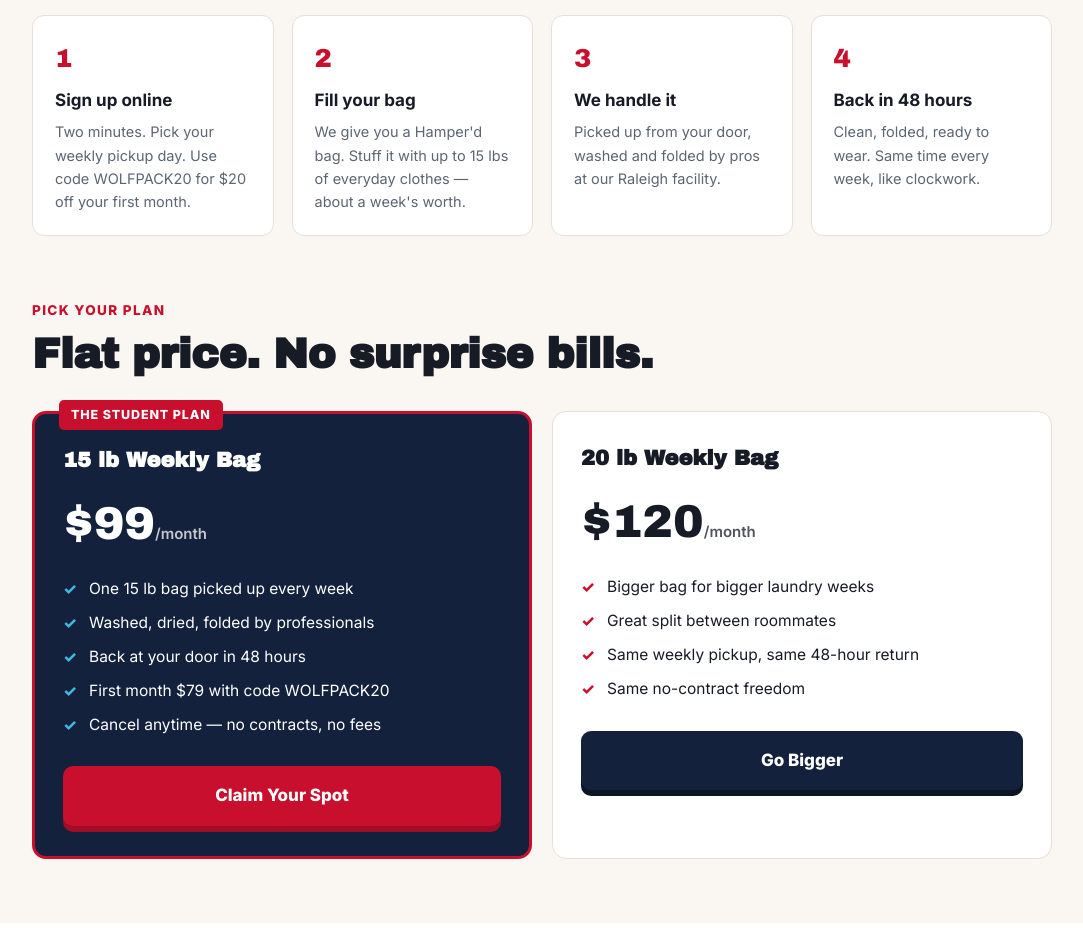
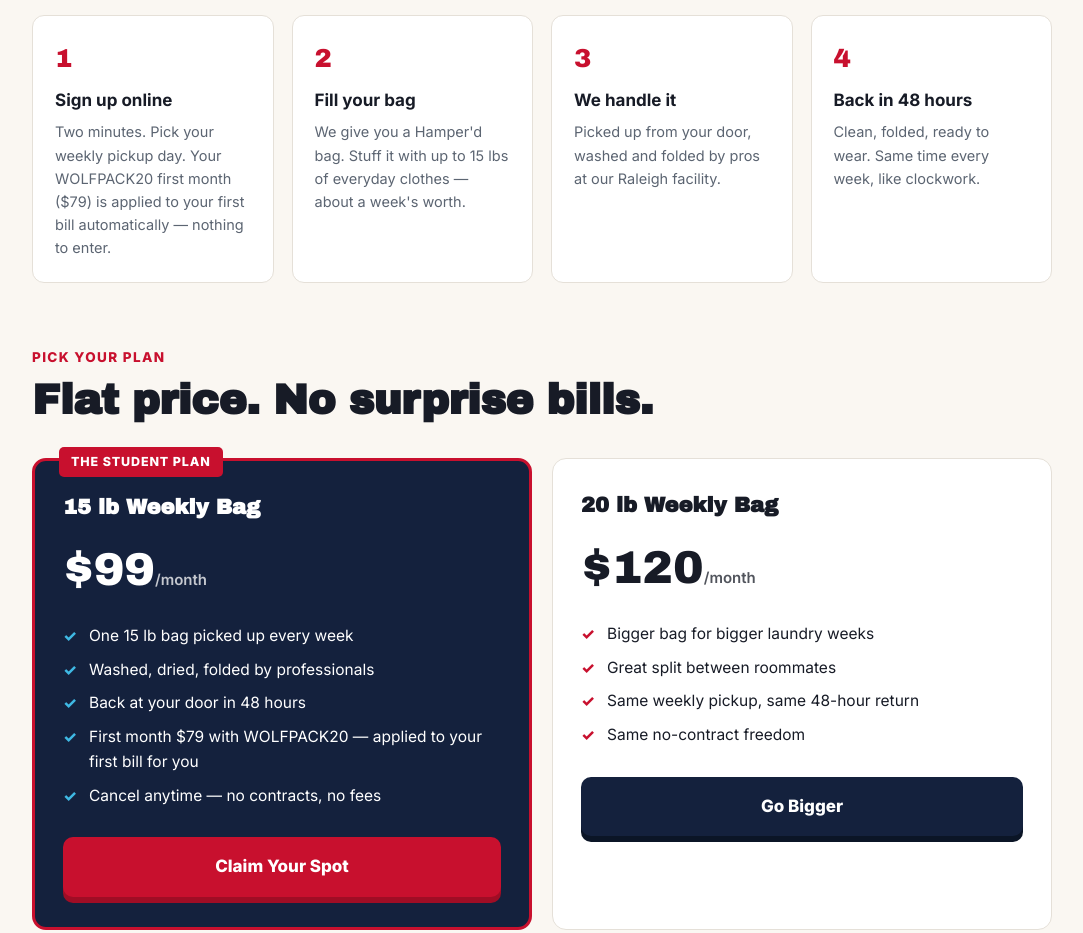
Before and after one commit to Patelv25/cleanyourdirtylaundry, a plain HTML site: page index.html in a window 1280 px wide. Shown: the part 1040-1973 px from the top of the page, without its empty margins (98-1181 px from the left). Drawn offline with Linux system fonts and the light colour scheme.

Commit message:
Truthful promo mechanics: WOLFPACK20 applied to first bill automatically (portal has no code field)
Co-Authored-By: Claude Fable 5 <noreply@anthropic.com>

```diff
--- a/index.html
+++ b/index.html
@@ -267,7 +267,7 @@
     <p class="eyebrow">How it works</p>
     <h2>Four steps. Zero quarters.</h2>
     <div class="steps">
-      <div class="step"><div class="n">1</div><h3>Sign up online</h3><p>Two minutes. Pick your weekly pickup day. Use code WOLFPACK20 for $20 off your first month.</p></div>
+      <div class="step"><div class="n">1</div><h3>Sign up online</h3><p>Two minutes. Pick your weekly pickup day. Your WOLFPACK20 first month ($79) is applied to your first bill automatically — nothing to enter.</p></div>
       <div class="step"><div class="n">2</div><h3>Fill your bag</h3><p>We give you a Hamper'd bag. Stuff it with up to 15 lbs of everyday clothes — about a week's worth.</p></div>
       <div class="step"><div class="n">3</div><h3>We handle it</h3><p>Picked up from your door, washed and folded by pros at our Raleigh facility.</p></div>
       <div class="step"><div class="n">4</div><h3>Back in 48 hours</h3><p>Clean, folded, ready to wear. Same time every week, like clockwork.</p></div>
@@ -288,7 +288,7 @@
           <li>One 15 lb bag picked up every week</li>
           <li>Washed, dried, folded by professionals</li>
           <li>Back at your door in 48 hours</li>
-          <li>First month $79 with code WOLFPACK20</li>
+          <li>First month $79 with WOLFPACK20 — applied to your first bill for you</li>
           <li>Cancel anytime — no contracts, no fees</li>
         </ul>
         <a class="btn btn-red" href="https://hamperd.curbsidelaundries.com/Account/SignUp">Claim Your Spot</a>
@@ -391,7 +391,7 @@
     <div class="ctas">
       <a class="btn btn-red" href="https://hamperd.curbsidelaundries.com/Account/SignUp">Sign Up Now — First Month $79</a>
     </div>
-    <p class="small">Code <strong style="color:#fff">WOLFPACK20</strong> · offer ends September 30 · or call/text (919) 283-3010</p>
+    <p class="small">Code <strong style="color:#fff">WOLFPACK20</strong> — applied for you, nothing to enter · ends September 30 · or call/text (919) 283-3010</p>
   </div>
 </section>
 
```
